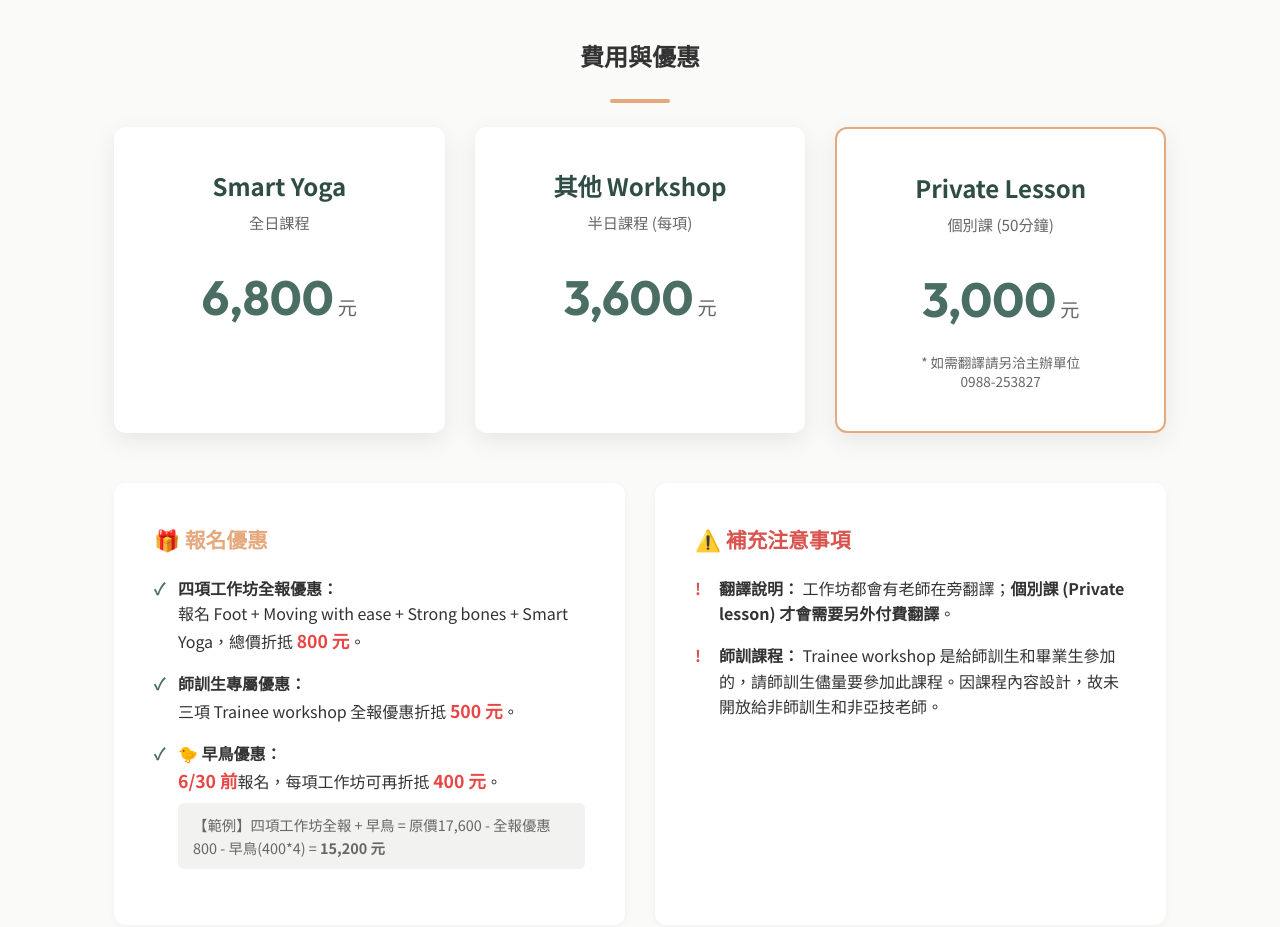
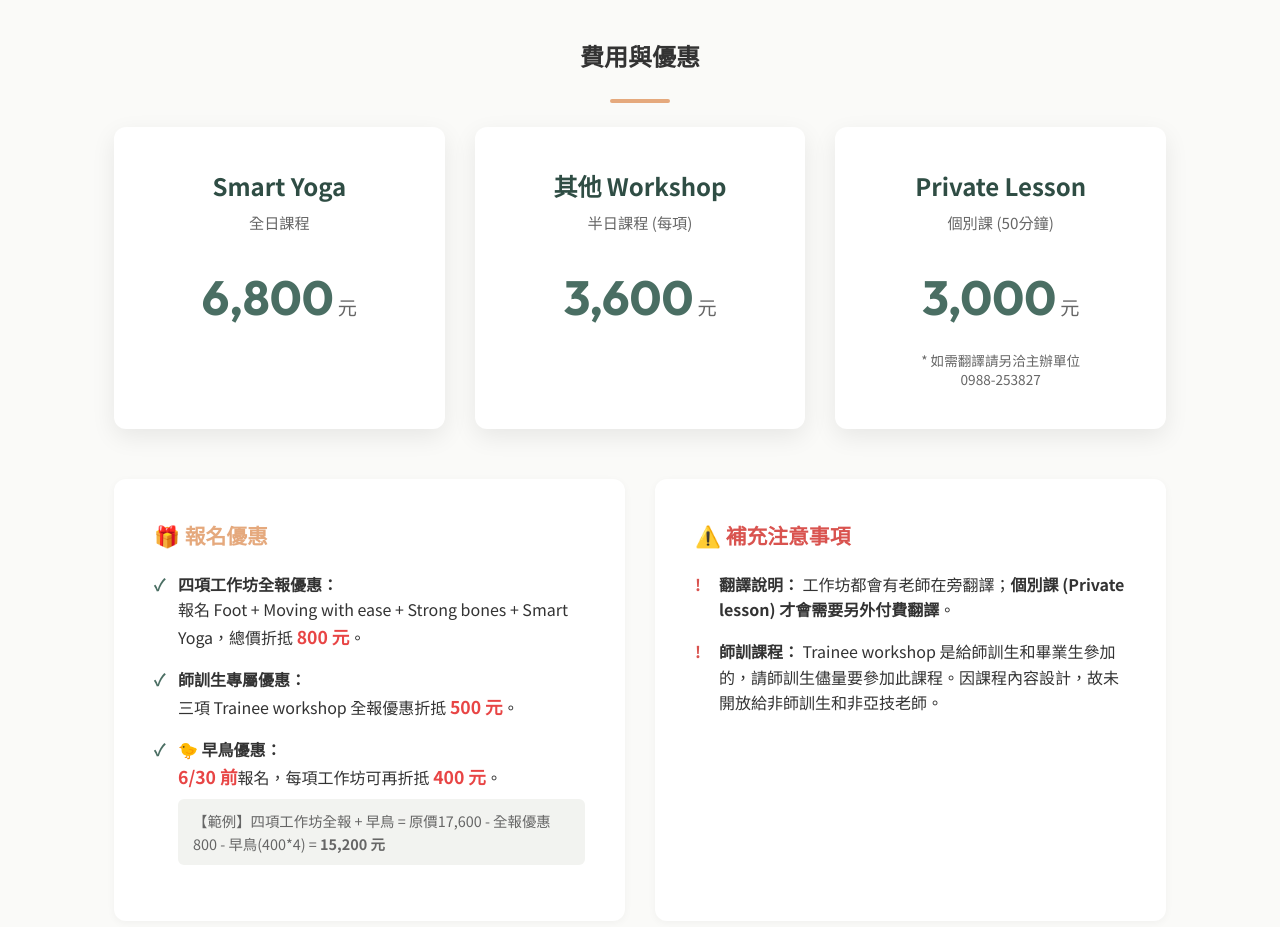
Before and after one commit to biantai34/david-moore-workshop-2026, a plain HTML site: page index.html in a window 1280 px wide. Shown: the part 2440-3367 px from the top of the page. Drawn offline with Linux system fonts and the light colour scheme.

Commit message:
Remove border from Private Lesson card

```diff
--- a/index.html
+++ b/index.html
@@ -119,7 +119,7 @@
                         <p class="desc">半日課程 (每項)</p>
                         <div class="price">3,600<span> 元</span></div>
                     </div>
-                    <div class="pricing-card highlight-card">
+                    <div class="pricing-card">
                         <h3>Private Lesson</h3>
                         <p class="desc">個別課 (50分鐘)</p>
                         <div class="price">3,000<span> 元</span></div>
```
